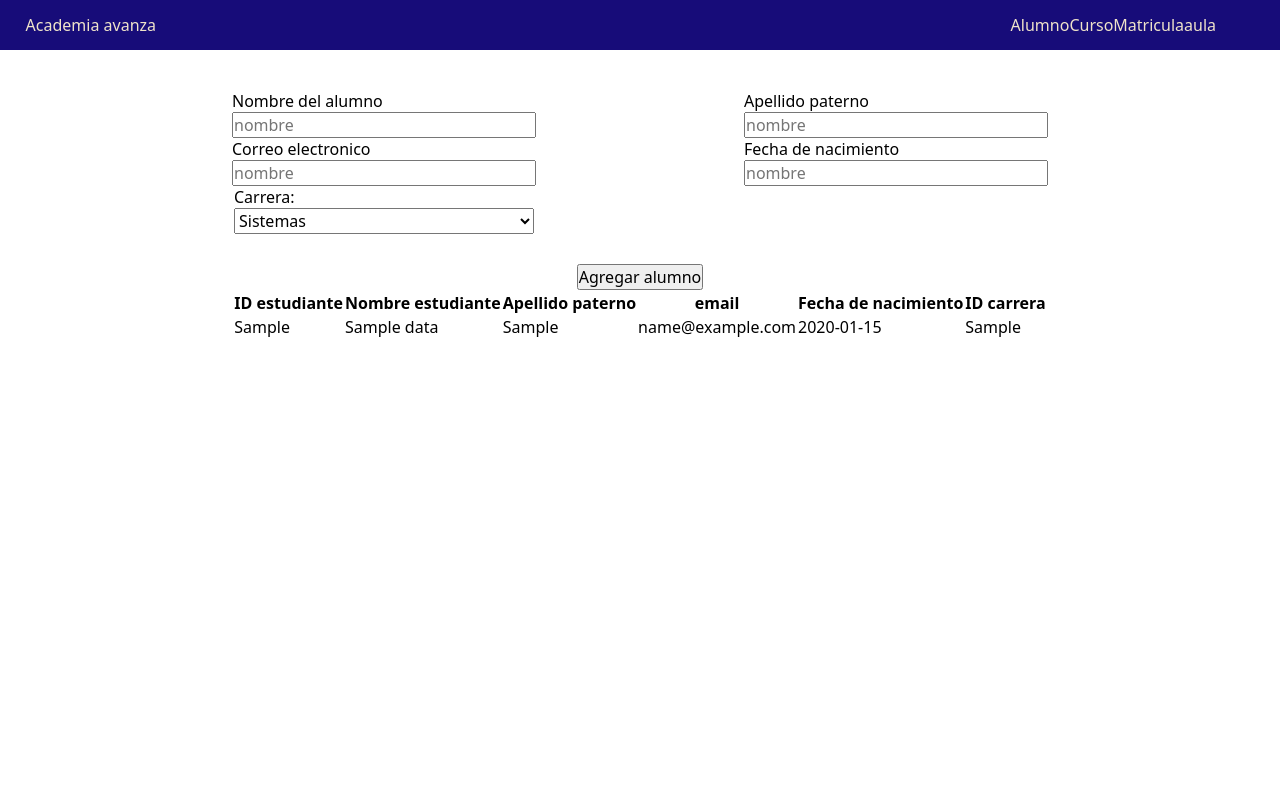
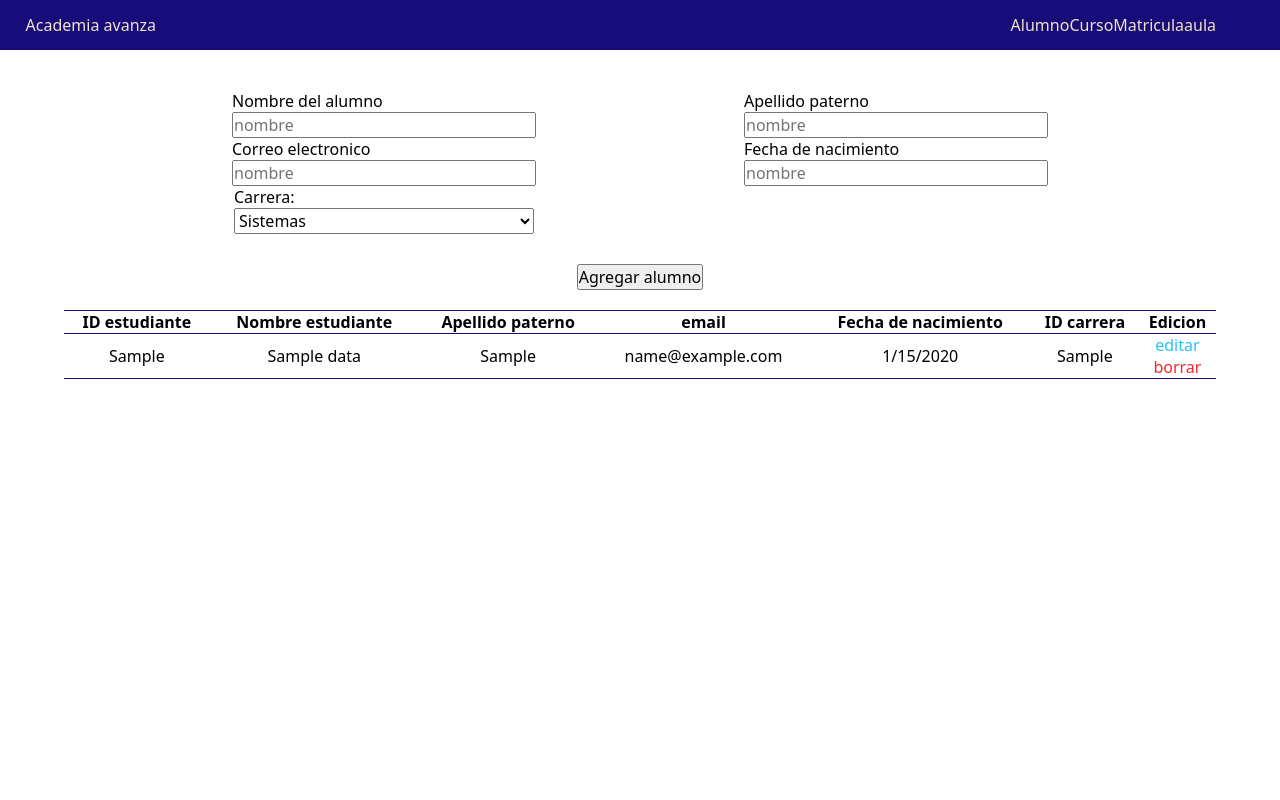
Before and after one commit to TherIsmael/academia-Avanza, a Node project: template src/views/alumno.ejs in a window 1280 px wide. Run offline with Node 20 templates, Linux system fonts and the light colour scheme; the template is opened without the code that fills it: most values are stand-ins (such as "Sample title", 1, 10 or a date in 2020).

Commit message:
style table

```diff
--- a/src/public/style/Style.css
+++ b/src/public/style/Style.css
@@ -17,14 +17,17 @@
 }
 html{
 
-    height: 100vh;
+    height: auto;
 
 }
 .main{
     display: flex;
-    flex-flow: column wrap;
+    flex-flow: row wrap;
     height: inherit;
     align-items: center;
+    justify-content: center;
+    align-content: space-between;
+    padding-block-end: 5vh;
 }
 .navBar{
     height: 50px;
@@ -69,6 +72,7 @@ html{
 .formulario div{
     display: flex;
     flex-flow: column wrap;
+
 }
 .formulario div *{
     width: 300px;
@@ -76,3 +80,25 @@ html{
 .form-button{
     margin-block-start: 30px;
 }
+
+.tabla-estudiante{
+    width: 90vw;
+    margin-block-start: 20px;
+    border-collapse: collapse;
+    padding-block-end: 20px;
+}
+.tabla-estudiante thead,.tabla-estudiante tbody tr {
+    border-style: solid;
+    border-width: 1px 0 1px 0;
+    border-color: var(--background-color);
+}
+
+.tabla-estudiante tbody td{
+   text-align: center;
+}
+.link-editar{
+    color: var(--info-blue);
+}
+.link-borrar{
+    color: var(--warning-red);
+}
--- a/src/views/alumno.ejs
+++ b/src/views/alumno.ejs
@@ -41,6 +41,7 @@
             <th>email</th>
             <th>Fecha de nacimiento</th>
             <th>ID carrera</th>
+            <th>Edicion</th>
         </tr>
     </thead>
     <tbody>
@@ -51,8 +52,9 @@
                     <td><%= data[i].nombre %> </td>
                     <td><%= data[i].apellido_paterno %> </td>
                     <td><%= data[i].email %> </td>
-                    <td><%= data[i].fecha_nacimiento%> </td>
+                    <td><%= new Date(data[i].fecha_nacimiento).toLocaleDateString('en-US') %> </td>
                     <td><%= data[i].id_carrera %> </td>
+                    <td><a href="" class="link link-editar">editar</a><br><a href="" class="link link-borrar">borrar</a></td>
                 </tr>
             <% } %>
         <% } %>
```
